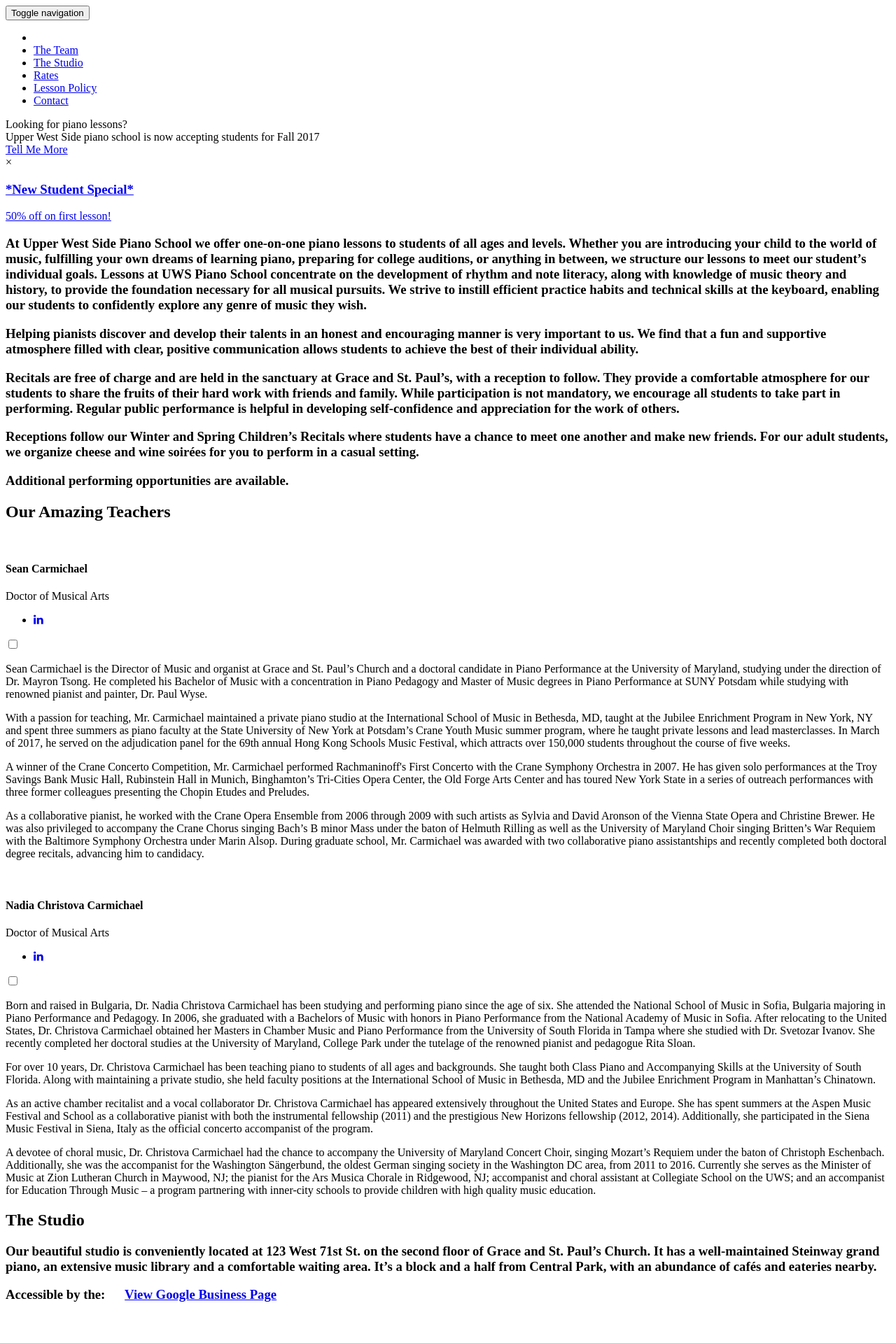
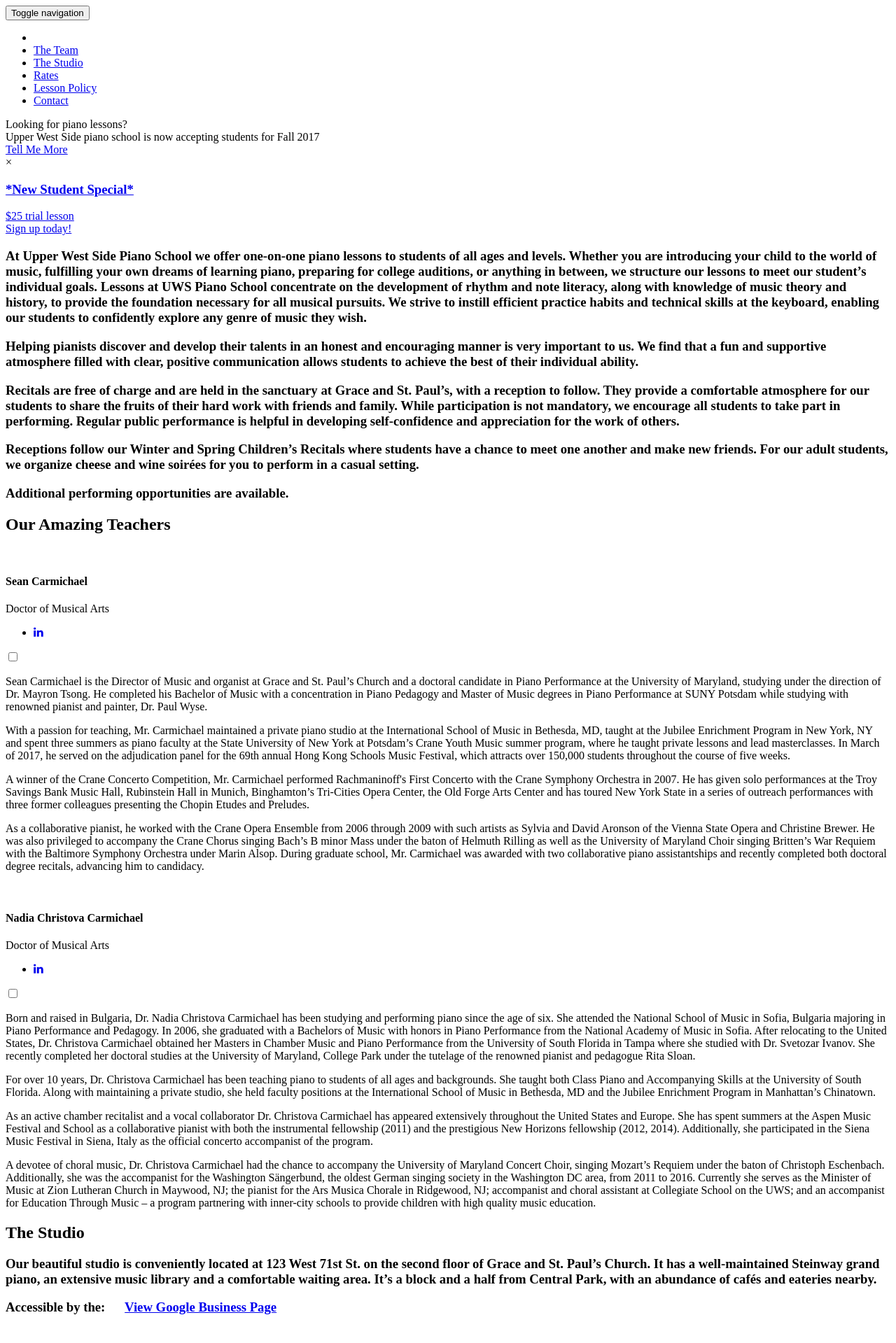
Before and after one commit to martinhenrylester/uwspianoschool, a Jekyll site: the page built from _posts/2014-07-16-project-3.markdown, in a window 1280 px wide. Shown: the top 1919 px of the page at 70% size. Built offline with Jekyll 4.4.1, drawn with Linux system fonts in a browser that asks for light colours; some web fonts are replaced.

Commit message:
Update popup offer

```diff
--- a/_includes/css/agency.css
+++ b/_includes/css/agency.css
@@ -394,7 +394,7 @@ header .close-ribbon:hover{
 }
 
 header .modal-content{
-  padding: 1.5em 0;
+  padding: 0.5em 0;
   color: black;
 }
 
--- a/_includes/header.html
+++ b/_includes/header.html
@@ -59,7 +59,7 @@
             <div class="modal-content">
               <a class="page-scroll" href="#services">
                 <h3>*New Student Special*</h3>
-                <p class="description">50% off on first lesson!</p>
+                <p class="description">$25 trial lesson<br>Sign up today!</p>
                 </a>
             </div>
         </div>
```
